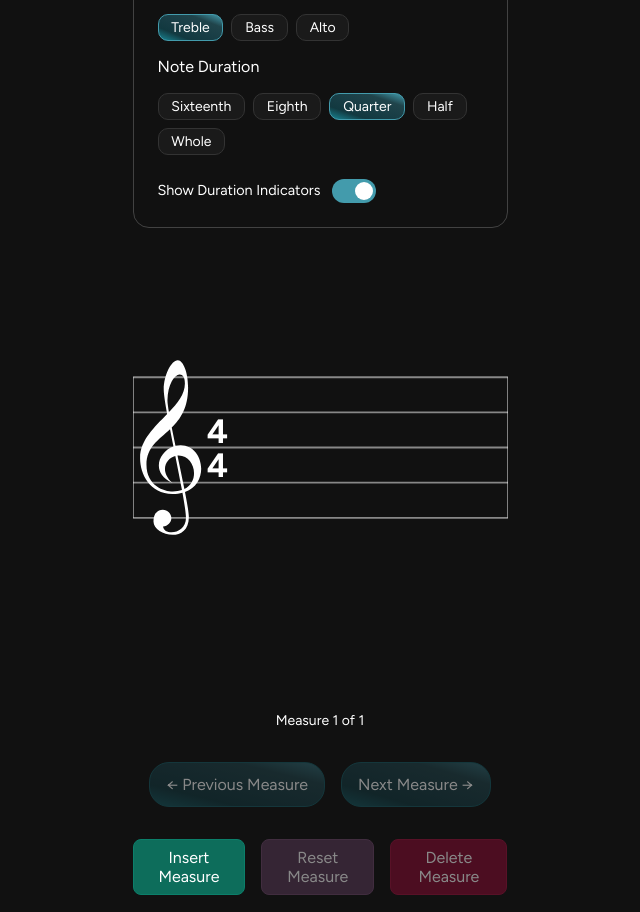
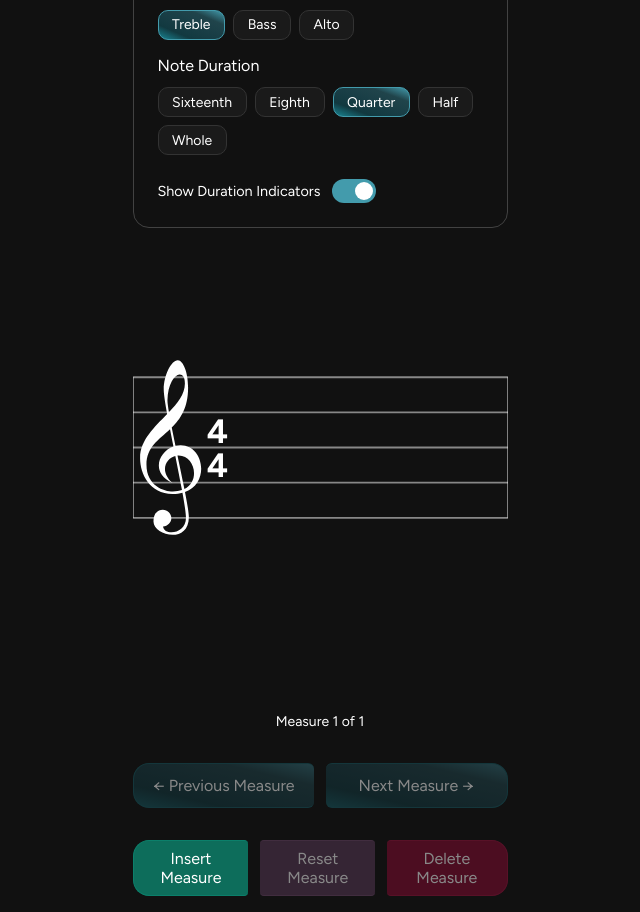
Before and after one commit to arthvadrr/noteplop, a React (Vite) app: page / in a window 1280 px wide. Shown: the part 180-1092 px from the top of the page, without its empty margins (320-960 px from the left). Built offline with nearby package versions, Linux system fonts and the light colour scheme.

Commit message:
fix: styles

```diff
--- a/src/styles/components/NotePlopper/_MeasureControls.scss
+++ b/src/styles/components/NotePlopper/_MeasureControls.scss
@@ -33,20 +33,23 @@
 .measure-controls {
   display: flex;
   justify-content: center;
-  gap: 1rem;
+  gap: 0.75rem;
   margin: 1rem 0;
 
   &__button {
     padding: 0.5rem 1rem;
     cursor: pointer;
     border: 1px solid #ccc;
-    border-radius: 8px;
+    border-radius: 1rem;
     transition: background-color 0.2s ease, border-color 0.2s ease;
 
     &--add {
       background-color: #0d6d5b;
       border-color: #0b7f6a;
       color: white;
+      border-right: none;
+      border-top-right-radius: 4px;
+      border-bottom-right-radius: 4px;
 
       &.clicked {
         animation: ripple-out-add 0.5s ease-out;
@@ -61,6 +64,9 @@
     &--reset {
       background-color: #593957;
       border-color: #71496e;
+      border-right: none;
+      border-left: none;
+      border-radius: 4px;
       color: white;
 
       &.clicked {
@@ -81,6 +87,9 @@
     &--delete {
       background-color: #870a32;
       border-color: #9e123e;
+      border-left: none;
+      border-top-left-radius: 4px;
+      border-bottom-left-radius: 4px;
       color: white;
 
       &.clicked {
--- a/src/styles/components/NotePlopper/_MeasureNavigation.scss
+++ b/src/styles/components/NotePlopper/_MeasureNavigation.scss
@@ -1,36 +1,4 @@
 @use '../../util/variables' as *;
-
-@keyframes jiggle-right {
-
-  0%,
-  100% {
-    transform: translateX(0);
-  }
-
-  25% {
-    transform: translateX(4px);
-  }
-
-  75% {
-    transform: translateX(-2px);
-  }
-}
-
-@keyframes jiggle-left {
-
-  0%,
-  100% {
-    transform: translateX(0);
-  }
-
-  25% {
-    transform: translateX(-4px);
-  }
-
-  75% {
-    transform: translateX(2px);
-  }
-}
 
 @property --color-1 {
   syntax: "<color>";
@@ -66,16 +34,17 @@
   display: flex;
   align-items: center;
   justify-content: center;
-  gap: 1rem;
+  gap: 0.75rem;
   margin: 2rem 0;
 
   &__button {
-    padding: 0.75rem 1rem;
+    padding: 0.75rem 0.5rem;
     background: linear-gradient(to right top, var(--color-1), var(--color-2), var(--color-3), var(--color-4), var(--color-5));
     border: 1px solid $gradient-color-1;
-    border-radius: 20px;
+    border-radius: 1rem;
+    color: #fff;
+    width: 100%;
     cursor: pointer;
-    color: white;
     transition: --color-1 0.3s ease-in-out,
       --color-2 0.3s ease-in-out,
       --color-3 0.3s ease-in-out,
@@ -105,5 +74,49 @@
       opacity: 0.5;
       cursor: not-allowed;
     }
+
+    &:first-child {
+      border-top-right-radius: 6px;
+      border-bottom-right-radius: 6px;
+      border-right: none;
+    }
+
+    &:last-child {
+      border-top-left-radius: 6px;
+      border-bottom-left-radius: 6px;
+      border-left: none;
+    }
   }
 }
+
+@keyframes jiggle-right {
+
+  0%,
+  100% {
+    transform: translateX(0);
+  }
+
+  25% {
+    transform: translateX(4px);
+  }
+
+  75% {
+    transform: translateX(-2px);
+  }
+}
+
+@keyframes jiggle-left {
+
+  0%,
+  100% {
+    transform: translateX(0);
+  }
+
+  25% {
+    transform: translateX(-4px);
+  }
+
+  75% {
+    transform: translateX(2px);
+  }
+}
--- a/src/styles/components/NotePlopper/_ToolPalette.scss
+++ b/src/styles/components/NotePlopper/_ToolPalette.scss
@@ -8,7 +8,7 @@
 
 .palette-section {
   display: flex;
-  gap: 0.75rem;
+  gap: 0.5rem;
   flex-direction: column;
 }
 
@@ -26,7 +26,7 @@
 }
 
 .note-plopper-tool-btn {
-  padding: 0.25rem 0.8rem;
+  padding: 0.35rem 0.85rem;
   font-size: 0.875rem;
   border-radius: 10px;
   cursor: pointer;
```
